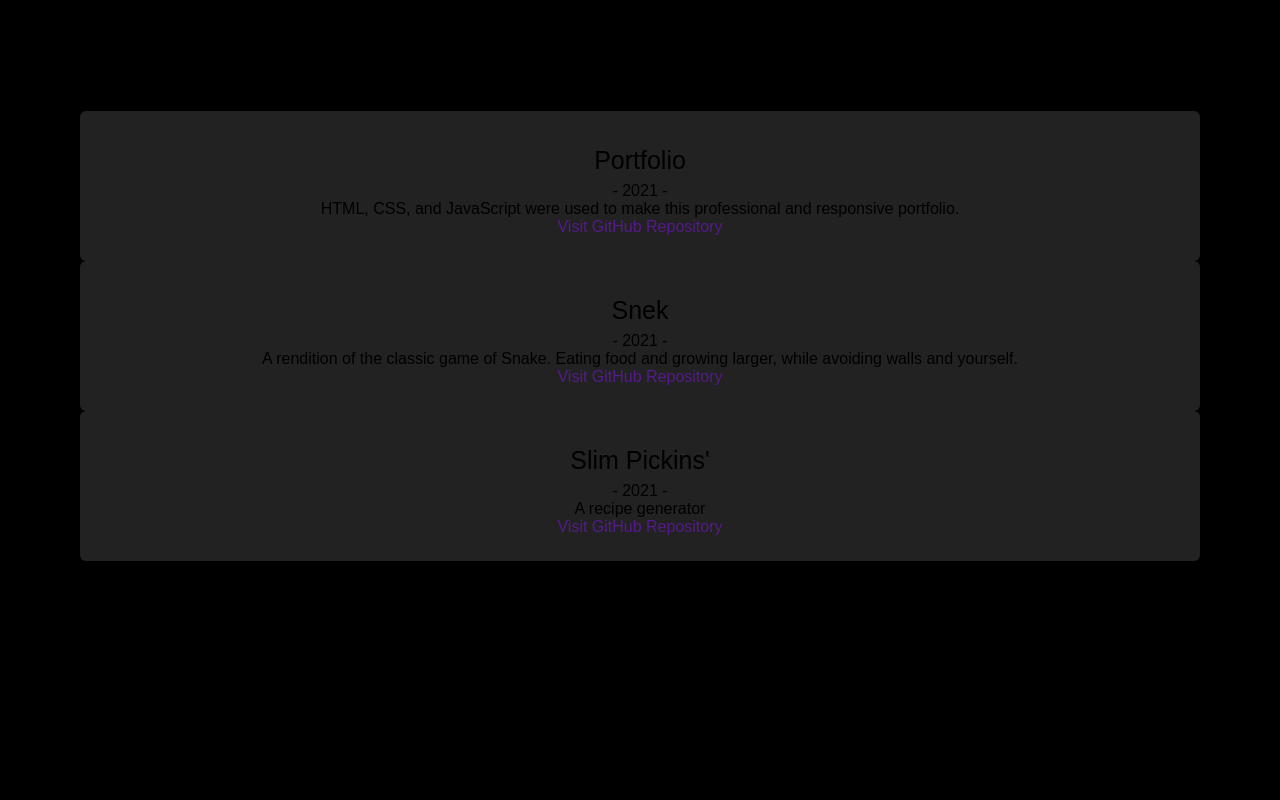
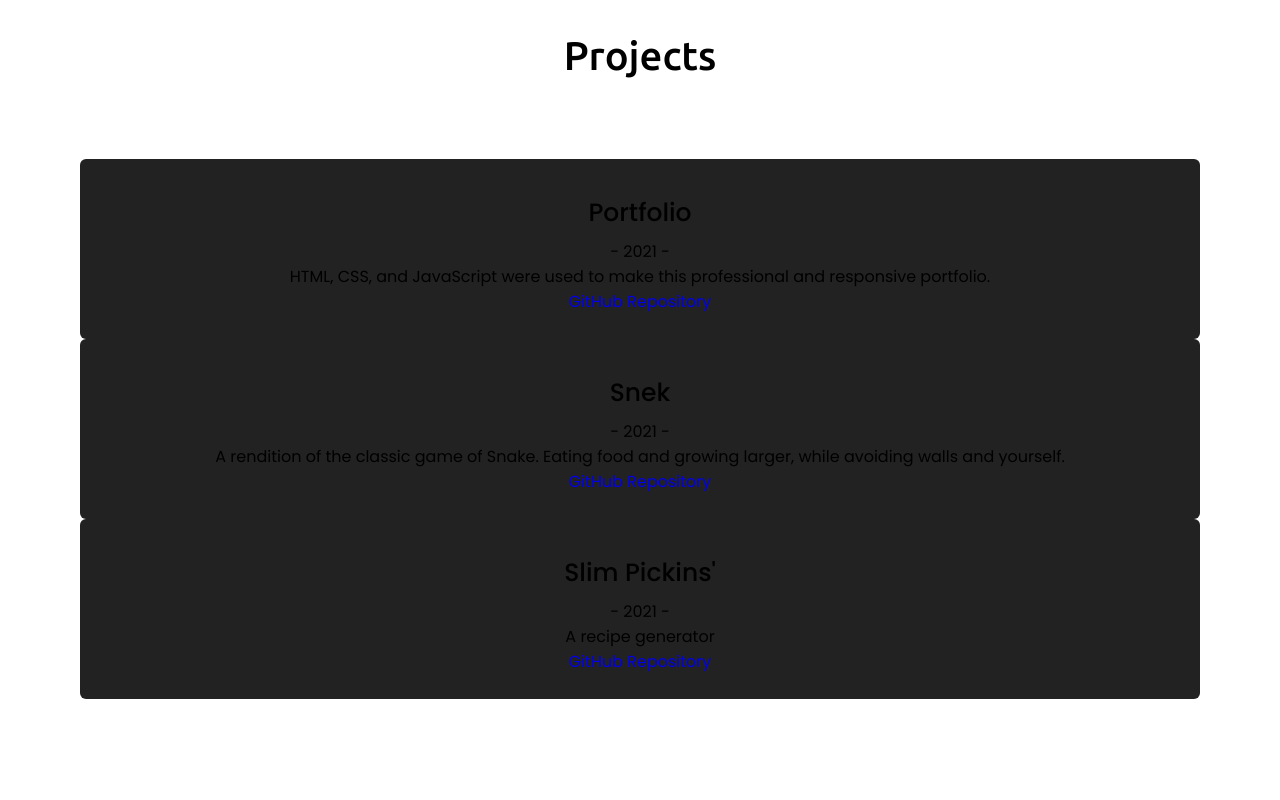
Before and after one commit to linegrind675/My-Portfolio, a plain HTML site: page index.html in a window 1280 px wide. Shown: the part 1700-2500 px from the top of the page. Drawn offline with Linux system fonts and the light colour scheme; files whose address does not match are found by name.

Commit message:
refactor

```diff
--- a/assets/css/style.css
+++ b/assets/css/style.css
@@ -1,3 +1,5 @@
+@import url('https://fonts.googleapis.com/css2?family=Poppins:wght@400;500;600;700&family=Ubuntu:wght@400;500;700&display=swap');
+
 * {
     margin: 0;
     padding: 0;
@@ -11,7 +13,7 @@ html {
 
 section {
     padding: 100px 0;
-    background: black;
+
 }
 
 .max-width {
@@ -34,6 +36,20 @@ section {
 }
 
 section .title {
+    position: relative;
+    text-align: center;
+    font-size: 40px;
+    font-weight: 500;
+    margin-bottom: 60px;
+    padding-bottom: 20px;
+    font-family: 'Ubuntu', sans-serif;
+}
+
+section .title::before {
+
+}
+
+section .title::after {
 
 }
 
@@ -87,6 +103,10 @@ section .title {
     color: #00EEEE;
 }
 
+.navbar.sticky .menu li a:hover {
+    color: #fff;
+}
+
 .menu-btn {
     color: #fff;
     font-size: 23px;
@@ -96,6 +116,10 @@ section .title {
 
 .home {
     display: flex;
+    background: linear-gradient(
+        rgba(0, 0, 0, 0.8),
+        rgba(0, 0, 0, 0.8)
+    ), url("images/banner.jpg");
     height: 100vh;
     color: #fff;
     min-height: 500px;
@@ -134,6 +158,7 @@ section .title {
     font-size: 25px;
     padding: 12px 36px;
     font-weight: 400;
+    border-radius: 6px;
     border: 2px solid #00EEEE;
 }
 
@@ -142,12 +167,16 @@ section .title {
     background: none;
 }
 
-.about .title {
-
+.about .about-content .left {
+    width: 45%;
+    color: #fff;
 }
 
-.about .about-content .left {
-    width: 45%;
+.about .about-content .left img {
+    height: 500px;
+    width: 500px;
+    object-fit: contain;
+    border-radius: 6px;
 }
 
 .about .about-content .right {
@@ -169,7 +198,8 @@ section .title {
 }
 
 .about .about-content .right a:hover {
-
+    color: #00EEEE;
+    background: none;
 }
 
 .about .about-content .right .tab {
--- a/index.html
+++ b/index.html
@@ -58,6 +58,53 @@
         </div>
     </section>
 
+    <section class="projects" id="projects">
+        <div class="max-width">
+            <h2 class="title">Projects</h2>
+            <div class="carousel oul-carousel">
+                <div class="card">
+                    <div class="box">
+                        <img src="" alt="">
+                        <div class="text">Portfolio</div>
+                        <span class="sub-text">- 2021 -</span>
+                        <p> HTML, CSS, and JavaScript were used to make this professional and responsive portfolio.
+                            <br>
+                            <a href="https://github.com/linegrind675/My-Portfolio">
+                                GitHub Repository
+                            </a>
+                        </p>
+                    </div>
+                </div>
+                <div class="card">
+                    <div class="box">
+                        <img src="" alt="">
+                        <div class="text">Snek</div>
+                        <span class="sub-text">- 2021 -</span>
+                        <p> A rendition of the classic game of Snake. Eating food and growing larger, while avoiding walls and yourself.
+                            <br>
+                            <a href="https://github.com/rjhelm/snek-game">
+                                GitHub Repository
+                            </a>
+                        </p>
+                    </div>
+                </div>
+                <div class="card">
+                    <div class="box">
+                        <img src="" alt="">
+                        <div class="text">Slim Pickins'</div>
+                        <span class="sub-text">- 2021 -</span>
+                        <p> A recipe generator
+                            <br>
+                            <a href="https://github.com/linegrind675/Slim-Pickins">
+                                GitHub Repository
+                            </a>
+                        </p>
+                    </div>
+                </div>
+            </div>
+        </div>
+    </section>
+
     <section class="skills" id="skills">
         <div class="max-width">
             <h2 class="title">My Skills</h2>
@@ -88,53 +135,6 @@
                         <li>Adobe Illustrator</li>
                         <li>Windows</li>
                     </ul>
-                </div>
-            </div>
-        </div>
-    </section>
-
-    <section class="projects" id="projects">
-        <div class="max-width">
-            <h2 class="title">Projects</h2>
-            <div class="carousel oul-carousel">
-                <div class="card">
-                    <div class="box">
-                        <img src="" alt="">
-                        <div class="text">Portfolio</div>
-                        <span class="sub-text">- 2021 -</span>
-                        <p> HTML, CSS, and JavaScript were used to make this professional and responsive portfolio.
-                            <br>
-                            <a href="">
-                                Visit GitHub Repository
-                            </a>
-                        </p>
-                    </div>
-                </div>
-                <div class="card">
-                    <div class="box">
-                        <img src="" alt="">
-                        <div class="text">Snek</div>
-                        <span class="sub-text">- 2021 -</span>
-                        <p> A rendition of the classic game of Snake. Eating food and growing larger, while avoiding walls and yourself.
-                            <br>
-                            <a href="">
-                                Visit GitHub Repository
-                            </a>
-                        </p>
-                    </div>
-                </div>
-                <div class="card">
-                    <div class="box">
-                        <img src="" alt="">
-                        <div class="text">Slim Pickins'</div>
-                        <span class="sub-text">- 2021 -</span>
-                        <p> A recipe generator
-                            <br>
-                            <a href="">
-                                Visit GitHub Repository
-                            </a>
-                        </p>
-                    </div>
                 </div>
             </div>
         </div>
```
Also changed, not shown: 1 other file.
